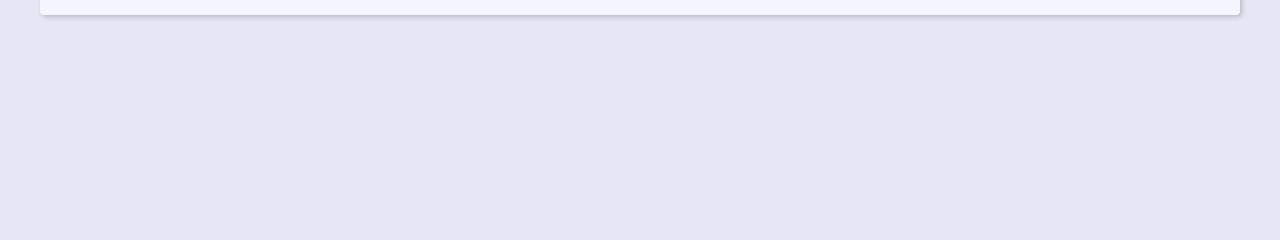
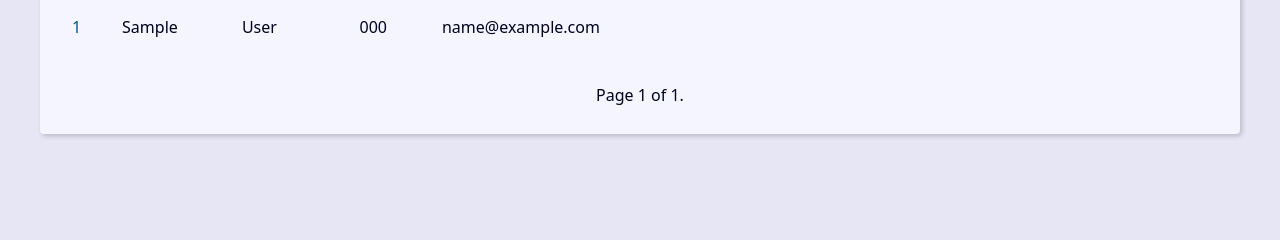
Before and after one commit to EMelo456/django_projeto_agenda_curso, a Django app: page / in a window 1280 px wide. Shown: the part 462-702 px from the top of the page. Run offline with Django 4.2, Linux system fonts and the light colour scheme; tables that the repository leaves empty hold one stand-in row (values such as "Sample post").

Commit message:
pagination

```diff
--- a/base_templates/global/base.html
+++ b/base_templates/global/base.html
@@ -7,6 +7,7 @@
     {% include "global/partials/_header.html" %}
     <main class="content">
         {% block content %}{% endblock content %}
+        {% include "global/partials/_pagination.html" %}
     </main>
 </body>
 </html>
--- a/base_templates/global/partials/_header.html
+++ b/base_templates/global/partials/_header.html
@@ -24,7 +24,7 @@
 
     <div class="search">
         <form action="{% url "contact:search" %}" method="get">
-            <input type="search" class="search-input" placeholder="Search" id="search" name="q">
+            <input type="search" class="search-input" placeholder="Search" id="search" name="q" value="{{ request.GET.q.strip }}">
         </form>
     </div>
 </header>
--- /dev/null
+++ b/base_templates/global/partials/_pagination.html
@@ -0,0 +1,19 @@
+{% if page_obj %}
+  <div class="pagination">
+    <span class="step-links">
+        {% if page_obj.has_previous %}
+            <a href="?page=1&q={{ request.GET.q.strip }}">&laquo; first</a>
+            <a href="?page={{ page_obj.previous_page_number }}&q={{ request.GET.q.strip }}">previous</a>
+        {% endif %}
+
+        <span class="current">
+            Page {{ page_obj.number }} of {{ page_obj.paginator.num_pages }}.
+        </span>
+
+        {% if page_obj.has_next %}
+            <a href="?page={{ page_obj.next_page_number }}&q={{ request.GET.q.strip }}">next</a>
+            <a href="?page={{ page_obj.paginator.num_pages }}&q={{ request.GET.q.strip }}">last &raquo;</a>
+        {% endif %}
+    </span>
+  </div>
+{% endif %}
--- a/contact/templates/contact/index.html
+++ b/contact/templates/contact/index.html
@@ -1,6 +1,7 @@
 {% extends "global/base.html" %}
 
 {% block content %}
+{% if page_obj %}
     <div class="responsive-table">
         <table class="contacs-table">
             <caption class="table-caption">
@@ -16,7 +17,7 @@
                 </tr>
             </thead>
             <tbody>
-                {% for contact in contacts %}
+                {% for contact in page_obj %}
                     <tr class="table-row">
                         <td class="table-cel">
                             <a class="table-link" href="{% url "contact:contact" contact.id %}">
@@ -40,4 +41,11 @@
             </tbody>
         </table>
     </div>
+{% else %}
+<div class="single-contact">
+    <h1 class="single-contact-name">
+            Nenhum contato encontrado.
+    </h1>
+</div>
+{% endif %}
 {% endblock content %}
--- a/contact/views/contact_views.py
+++ b/contact/views/contact_views.py
@@ -1,15 +1,20 @@
-from django.shortcuts import redirect, render, get_object_or_404
+from django.core.paginator import Paginator
+from django.db.models import Q
+from django.shortcuts import get_object_or_404, redirect, render
+
 from contact.models import Contact
-from django.db.models import Q
-
 # Create your views here.
 
 
 def index(request):
-    contacts = Contact.objects.filter(show=True).order_by('-id')[10:20]
+    contacts = Contact.objects.filter(show=True).order_by('-id')
+
+    paginator = Paginator(contacts, 10)
+    page_number = request.GET.get("page")
+    page_obj = paginator.get_page(page_number)
 
     context = {
-        'contacts': contacts,
+        'page_obj': page_obj,
         'site_title': 'Contatos - '
     }
 
@@ -29,8 +34,12 @@
     contacts = Contact.objects.filter(show=True).filter(Q(
         first_name__icontains=search_value) | Q(last_name__icontains=search_value) | Q(phone__icontains=search_value) | Q(email__icontains=search_value)).order_by('-id')  # noqa flake8
 
+    paginator = Paginator(contacts, 10)
+    page_number = request.GET.get("page")
+    page_obj = paginator.get_page(page_number)
+
     context = {
-        'contacts': contacts,
+        'page_obj': page_obj,
         'site_title': 'Search - '
     }
 
```
